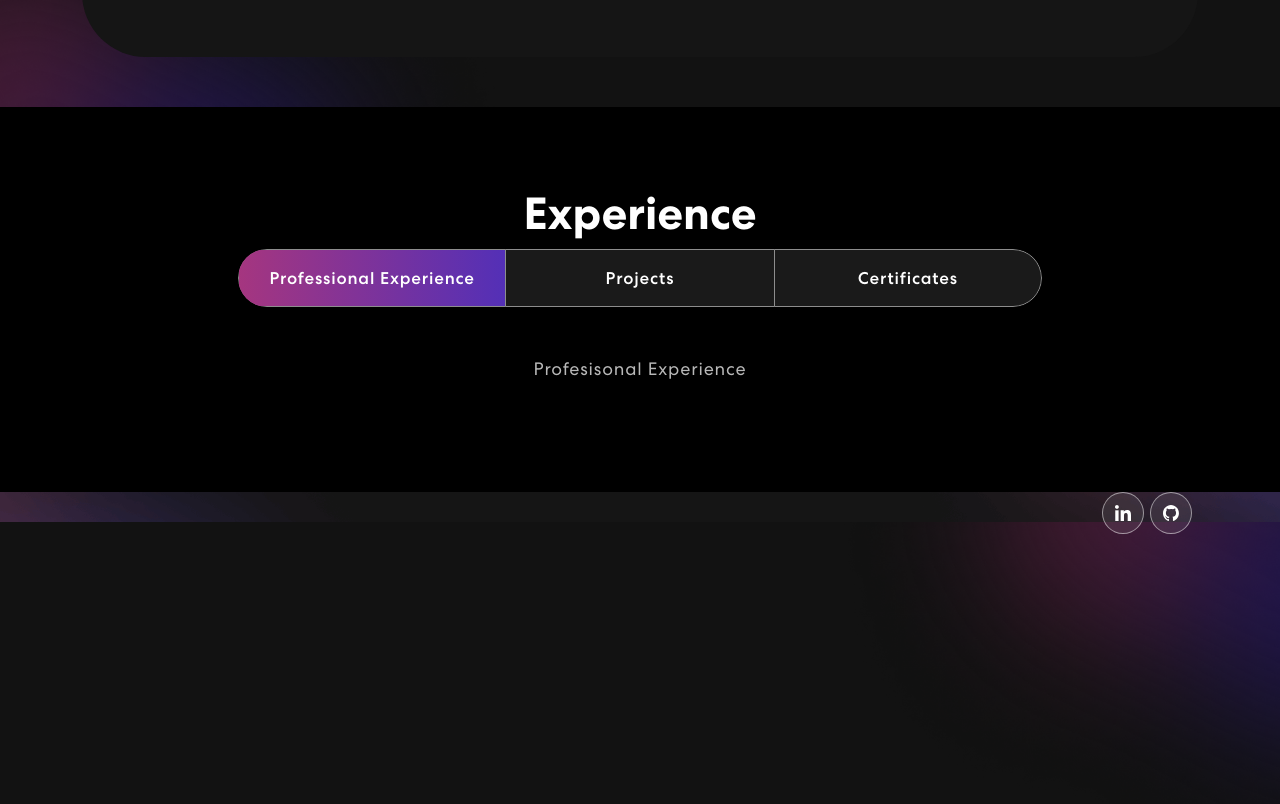
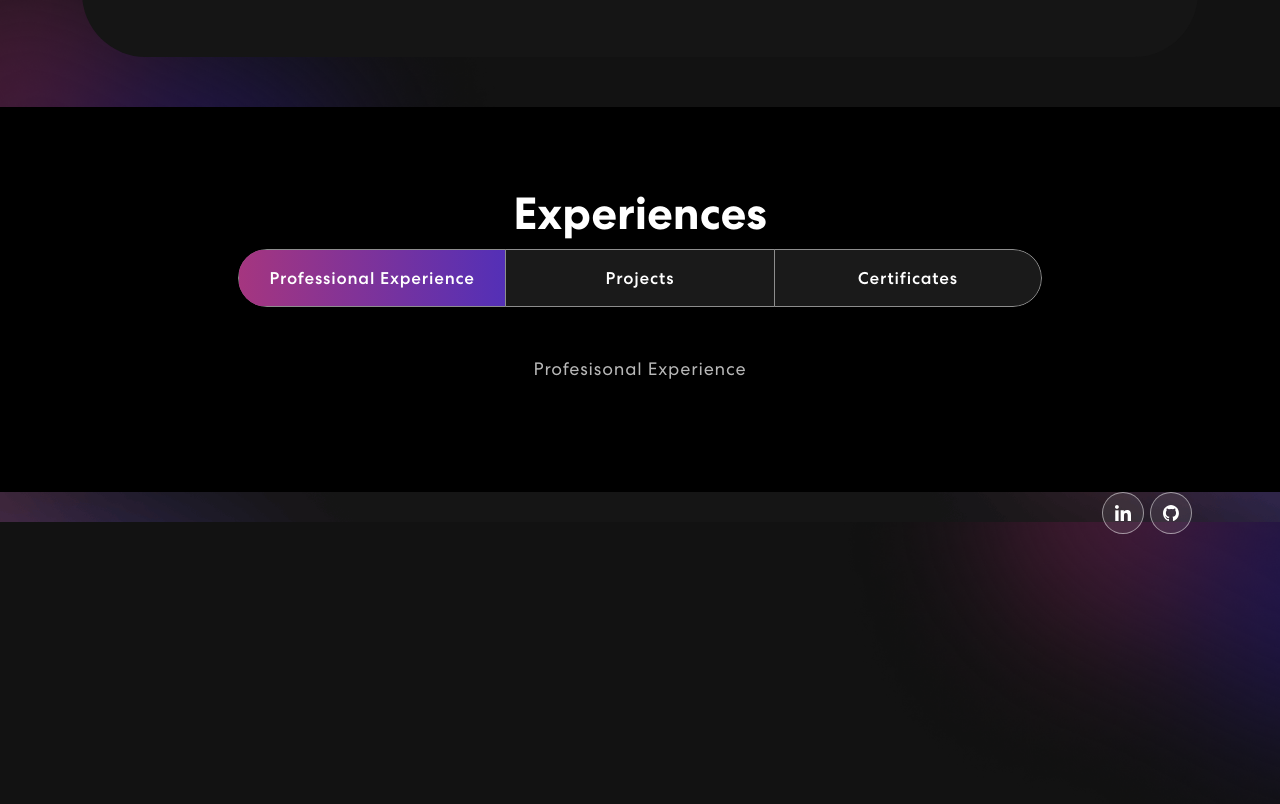
Before and after one commit to aldStanley/NewWebsite, a React (Create React App) app: page / in a window 1280 px wide. Shown: the part 1126-1930 px from the top of the page. Built offline with nearby package versions, Linux system fonts and the light colour scheme.

Commit message:
edited homepage link

```diff
--- a/package.json
+++ b/package.json
@@ -2,7 +2,7 @@
   "name": "personal-portfolio",
   "version": "0.1.0",
   "private": true,
-  "homepage": "https://aldStanley.github.io/",
+  "homepage": "https://aldStanley.github.io/NewWebsite",
   "dependencies": {
     "@testing-library/jest-dom": "^5.16.4",
     "@testing-library/react": "^13.3.0",
--- a/src/components/Projects.js
+++ b/src/components/Projects.js
@@ -38,7 +38,7 @@ export const Projects = () => {
             <TrackVisibility>
               {({ isVisible }) =>
               <div className={isVisible ? "animate__animated animate__fadeIn": ""}>
-                <h2>Experience</h2>
+                <h2>Experiences</h2>
                 <Tab.Container id="projects-tabs" defaultActiveKey="first">
                   <Nav variant="pills" className="nav-pills mb-5 justify-content-center align-items-center" id="pills-tab">
                     <Nav.Item>
```
